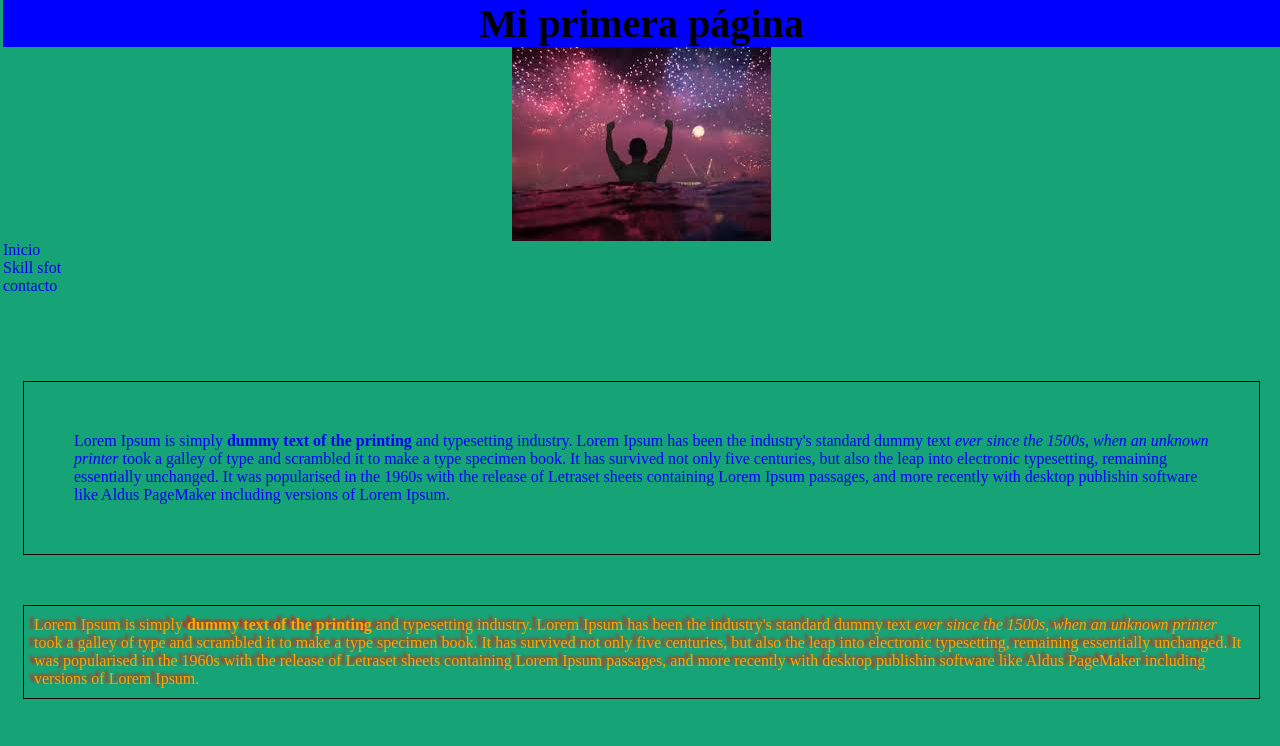
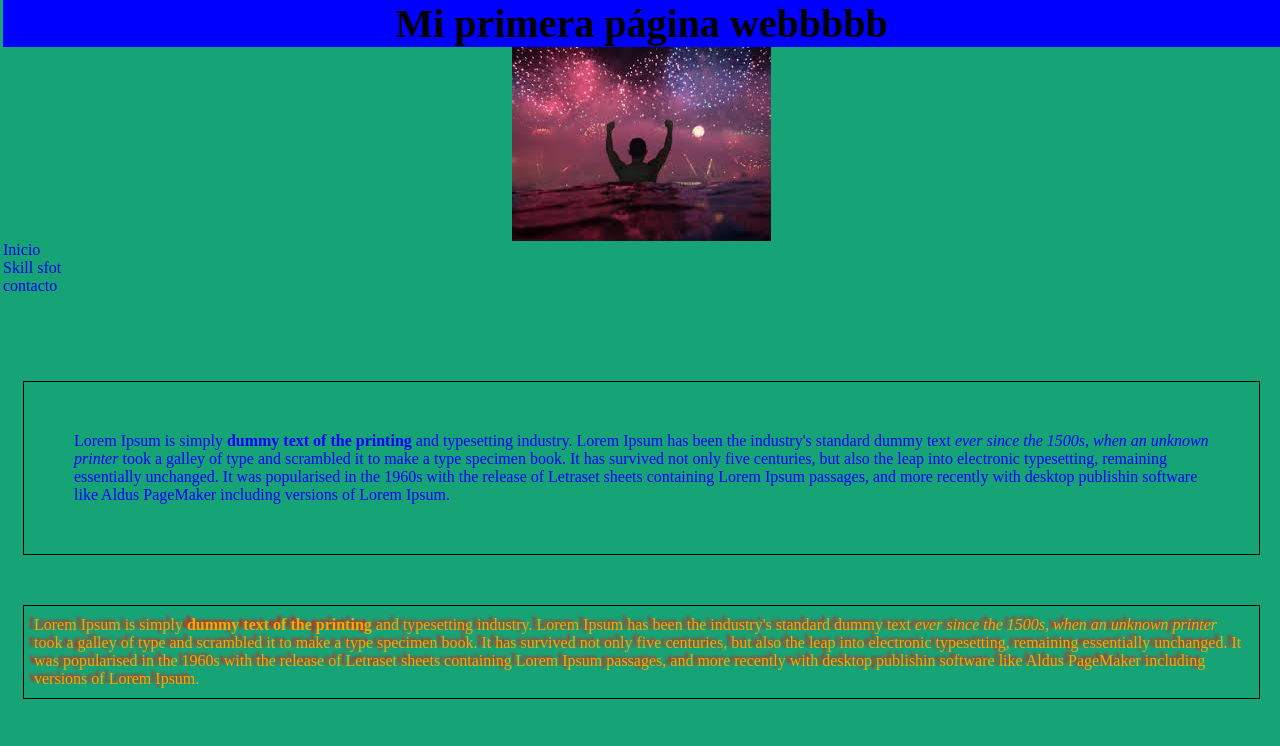
Before and after one commit to mon1980/prueba, a plain HTML site: page index.html in a window 1280 px wide. Shown: the top 746 px of the page. Drawn offline with Linux system fonts and the light colour scheme; a web font is replaced by a local one.

Commit message:
actualizacion h1

```diff
--- a/index.html
+++ b/index.html
@@ -2,7 +2,7 @@
 <html>
 
 <head>
-    <title>Mi primera página WEB</title>
+    <title>Mi primera página</title>
     <meta charset="utf-8">
     <link rel="stylesheet" type="text/css" href="css/style.css">
     <link href="https://fonts.googleapis.com/css?family=Lacquer|Lato&display=swap" rel="stylesheet">
@@ -13,7 +13,7 @@
 
     <header>
 
-        <h1>Mi primera página</h1>
+        <h1>Mi primera página webbbbb</h1>
 
 
         <div class="imagen">
```
